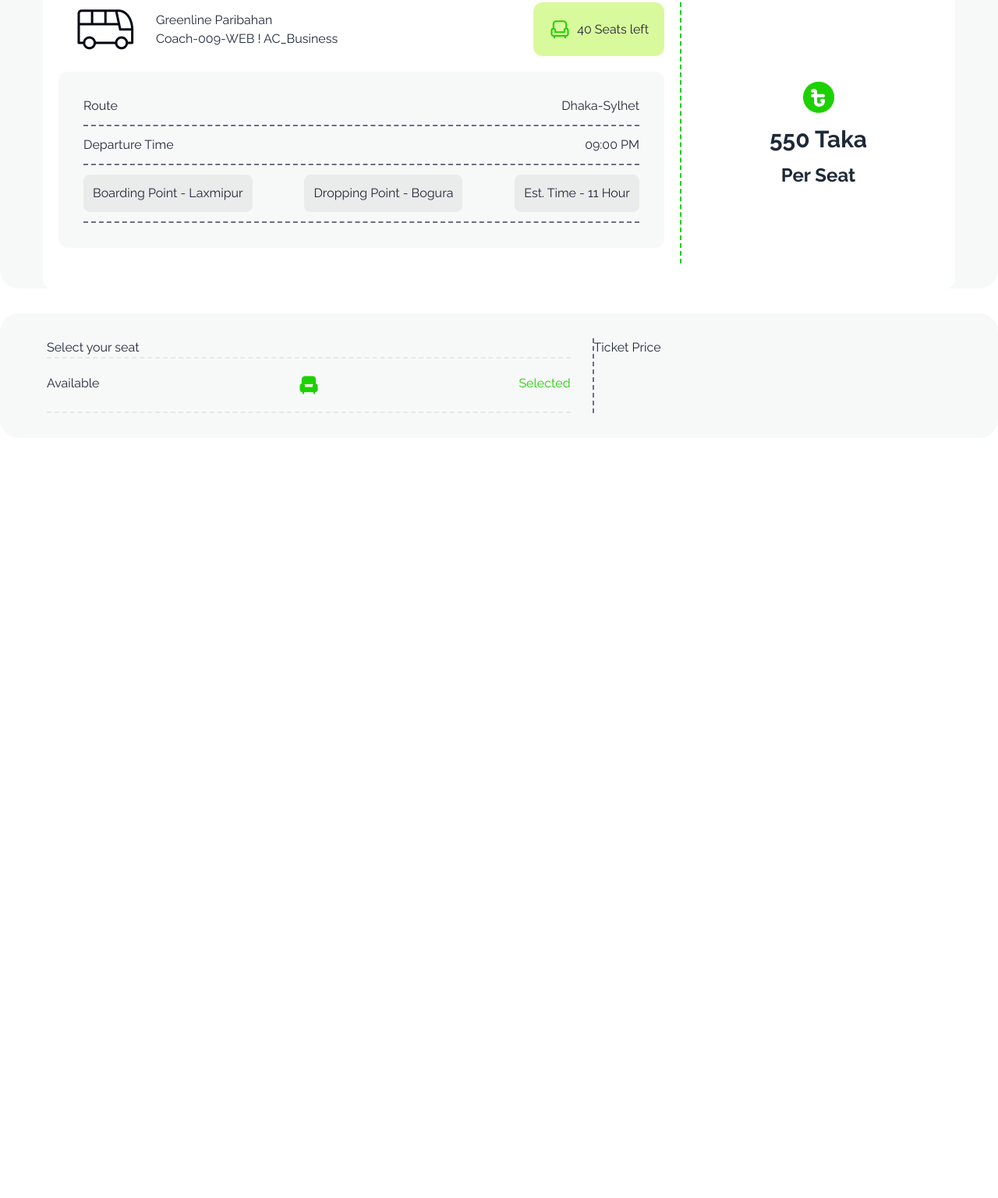
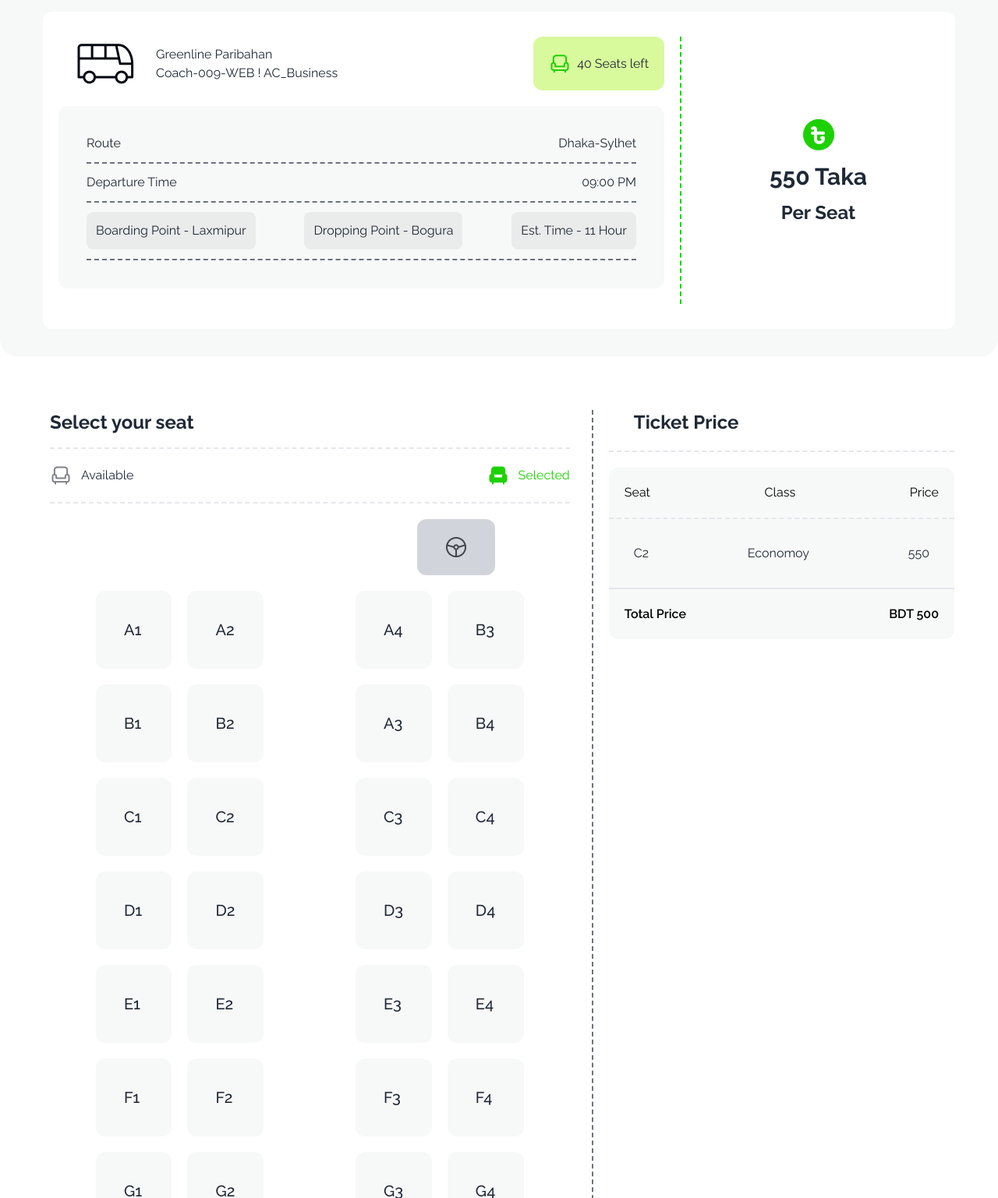
Before and after one commit to nafiulalis/smart-ticket, a plain HTML site: page index.html in a window 1280 px wide. Shown: the part 1263-2800 px from the top of the page at 78% size. Before the commit the page ends 1825 px from the top, so only its background shows below. Drawn offline with nearby package versions, Linux system fonts and the light colour scheme.

Commit message:
Seat section added

```diff
--- a/index.html
+++ b/index.html
@@ -87,26 +87,26 @@
             <div class="coupon-container flex justify-center gap-12">
                 <!-- New 15 Coupon -->
                 <div class="flex justify-center">
-                    <div class="bg-[#FFBF0F] text-center p-8 space-y-1 border-r-2 border-dashed rounded-l-2xl">
+                    <div class="bg-[#FFBF0F] text-center p-9 space-y-1 border-r-2 border-dashed rounded-l-2xl">
                         <h3 class="text-4xl font-bold">15% OFF</h3>
                         <p>on your next purchase</p>
                         <p>use by January 2024</p>
                     </div>
 
-                    <div class="bg-[#FFBF0F] text-center p-8 space-y-1 rounded-r-2xl flex flex-col items-center">
+                    <div class="bg-[#FFBF0F] text-center p-9 space-y-1 rounded-r-2xl flex flex-col items-center">
                         <h3 class="text-4xl font-bold">NEW15</h3>
                         <p>Coupon Code</p>
                     </div>
                 </div>
                 <!-- Couple 20 Coupon -->
                 <div class="flex justify-center">
-                    <div class="bg-[#F78C9C] text-center p-8 space-y-1 border-r-2 border-dashed rounded-l-2xl">
+                    <div class="bg-[#F78C9C] text-center p-9 space-y-1 border-r-2 border-dashed rounded-l-2xl">
                         <h3 class="text-4xl font-bold">20% OFF</h3>
                         <p>on your next purchase</p>
                         <p>use by January 2024</p>
                     </div>
 
-                    <div class="bg-[#F78C9C] text-center p-8 space-y-1 rounded-r-2xl flex flex-col items-center">
+                    <div class="bg-[#F78C9C] text-center p-9 space-y-1 rounded-r-2xl flex flex-col items-center">
                         <h3 class="text-4xl font-bold">Couple 20</h3>
                         <p>Coupon Code</p>
                     </div>
@@ -121,7 +121,7 @@
             </div>
         </section>
         <!-- Ticket Section -->
-        <section class="bg-[#F7F8F8] rounded-3xl mt-8">
+        <section class="bg-[#F7F8F8] rounded-3xl mt-8 py-9">
 
             <!-- Ticket Details and schedule container -->
 
@@ -130,7 +130,7 @@
                 <p>Yes, you can run unit tests and view the results directly within the app. <br> The integrated testing
                     features allow for a streamlined .</p>
             </div>
-            <div class="flex bg-[white] w-[1170px] mx-auto rounded-xl py-8 ">
+            <div class="flex bg-[white] w-[1170px] mx-auto rounded-xl py-8">
                 <!-- left side of ticket -->
                 <div class="w-[70%]  border-r-2 border-dashed border-[#1DD100]">
                     <div class="flex justify-between items-center px-5">
@@ -148,7 +148,7 @@
                             </div>
                         </div>
                     </div>
-                    <div class="bg-[#F7F8F8] m-5 p-8 rounded-xl">
+                    <div class="bg-[#F7F8F8] m-5 p-9 rounded-xl">
                         <div class="flex pb-3 justify-between border-b-2 border-dashed border-gray-500 ">
                             <span>Route</span>
                             <span>Dhaka-Sylhet</span>
@@ -174,18 +174,93 @@
             </div>
         </section>
         <!-- Seat Section -->
-        <section  class="bg-[#F7F8F8] rounded-3xl mt-8">
-            <div class="flex p-8">
+        <section class="bg-[#ffffff] rounded-3xl mt-8">
+            <div class="flex p-9">
                 <div class="w-[60%] border-r-2 border-dashed border-gray-500 px-7">
-                    <span>Select your seat</span>
-                    <div class="flex justify-between border-b-2 border-t-2 border-dashed border-gray-200 py-5">
-                        <span  class=""> Available </span>
-                        <img src="/images/seat-green-filled.png" alt="" srcset="">
-                        <span class="text-[#1dd100]">Selected</span>
+                    <span class="text-2xl font-bold">Select your seat</span>
+                    <div class="flex justify-between border-b-2 border-t-2 border-dashed border-gray-200 py-5 mt-4">
+                        <div class="flex justify-center items-center space-x-3">
+                            <img src="/images/seat-gray.png" alt="">
+                            <span class=""> Available </span>
+                        </div>
+                        <div class="flex justify-center items-center space-x-3">
+                            <img src="/images/seat-green-filled.png" alt="" srcset="">
+                            <span class="text-[#1dd100]">Selected</span>
+                        </div>
+                    </div>
+                    <div
+                        class="flex justify-center items-center ml-auto rounded-xl py-5 bg-gray-300 w-[100px] mt-5 mr-24 ">
+                        <img src="/images/wheel.png" alt="">
+                    </div>
+                    <div class="flex justify-around pt-5">
+                        <!-- Seat Left side -->
+                        <div class="seat-box grid grid-cols-2 gap-5">
+                            <span class="text-xl font-medium bg-[#F7F8F8] p-9 rounded-xl">A1</span>
+                            <span class="text-xl font-medium bg-[#F7F8F8] p-9 rounded-xl">A2</span>
+                            <span class="text-xl font-medium bg-[#F7F8F8] p-9 rounded-xl">B1</span>
+                            <span class="text-xl font-medium bg-[#F7F8F8] p-9 rounded-xl">B2</span>
+                            <span class="text-xl font-medium bg-[#F7F8F8] p-9 rounded-xl">C1</span>
+                            <span class="text-xl font-medium bg-[#F7F8F8] p-9 rounded-xl">C2</span>
+                            <span class="text-xl font-medium bg-[#F7F8F8] p-9 rounded-xl">D1</span>
+                            <span class="text-xl font-medium bg-[#F7F8F8] p-9 rounded-xl">D2</span>
+                            <span class="text-xl font-medium bg-[#F7F8F8] p-9 rounded-xl">E1</span>
+                            <span class="text-xl font-medium bg-[#F7F8F8] p-9 rounded-xl">E2</span>
+                            <span class="text-xl font-medium bg-[#F7F8F8] p-9 rounded-xl">F1</span>
+                            <span class="text-xl font-medium bg-[#F7F8F8] p-9 rounded-xl">F2</span>
+                            <span class="text-xl font-medium bg-[#F7F8F8] p-9 rounded-xl">G1</span>
+                            <span class="text-xl font-medium bg-[#F7F8F8] p-9 rounded-xl">G2</span>
+                            <span class="text-xl font-medium bg-[#F7F8F8] p-9 rounded-xl">H1</span>
+                            <span class="text-xl font-medium bg-[#F7F8F8] p-9 rounded-xl">H2</span>
+                            <span class="text-xl font-medium bg-[#F7F8F8] p-9 rounded-xl">I1</span>
+                            <span class="text-xl font-medium bg-[#F7F8F8] p-9 rounded-xl">I2</span>
+                            <span class="text-xl font-medium bg-[#F7F8F8] p-9 rounded-xl">J1</span>
+                            <span class="text-xl font-medium bg-[#F7F8F8] p-9 rounded-xl">J2</span>
+
+
+                        </div>
+                        <!-- Seat right side -->
+                        <div class=" seat-box grid grid-cols-2 gap-5">
+                            <span class="text-xl font-medium bg-[#F7F8F8] p-9 rounded-xl">A4</span>
+                            <span class="text-xl font-medium bg-[#F7F8F8] p-9 rounded-xl">B3</span>
+                            <span class="text-xl font-medium bg-[#F7F8F8] p-9 rounded-xl">A3</span>
+                            <span class="text-xl font-medium bg-[#F7F8F8] p-9 rounded-xl">B4</span>
+                            <span class="text-xl font-medium bg-[#F7F8F8] p-9 rounded-xl">C3</span>
+                            <span class="text-xl font-medium bg-[#F7F8F8] p-9 rounded-xl">C4</span>
+                            <span class="text-xl font-medium bg-[#F7F8F8] p-9 rounded-xl">D3</span>
+                            <span class="text-xl font-medium bg-[#F7F8F8] p-9 rounded-xl">D4</span>
+                            <span class="text-xl font-medium bg-[#F7F8F8] p-9 rounded-xl">E3</span>
+                            <span class="text-xl font-medium bg-[#F7F8F8] p-9 rounded-xl">E4</span>
+                            <span class="text-xl font-medium bg-[#F7F8F8] p-9 rounded-xl">F3</span>
+                            <span class="text-xl font-medium bg-[#F7F8F8] p-9 rounded-xl">F4</span>
+                            <span class="text-xl font-medium bg-[#F7F8F8] p-9 rounded-xl">G3</span>
+                            <span class="text-xl font-medium bg-[#F7F8F8] p-9 rounded-xl">G4</span>
+                            <span class="text-xl font-medium bg-[#F7F8F8] p-9 rounded-xl">H3</span>
+                            <span class="text-xl font-medium bg-[#F7F8F8] p-9 rounded-xl">H4</span>
+                            <span class="text-xl font-medium bg-[#F7F8F8] p-9 rounded-xl">I3</span>
+                            <span class="text-xl font-medium bg-[#F7F8F8] p-9 rounded-xl">I4</span>
+                            <span class="text-xl font-medium bg-[#F7F8F8] p-9 rounded-xl">J3</span>
+                            <span class="text-xl font-medium bg-[#F7F8F8] p-9 rounded-xl">J4</span>
+                        </div>
                     </div>
                 </div>
-                <div class="w-[40%]">
-                    <h3>Ticket Price</h3>
+                <div class="w-[40%] px-5">
+                    <h3 class="text-2xl font-bold px-8 pb-5 border-b-2 border-dashed mb-5 ">Ticket Price</h3>
+                    <div class="bg-[#F7F8F8] rounded-xl">
+                        <div class="flex flex-row justify-between p-5 border-b-2 border-dashed border-gray-200">
+                            <h4 class="text-black">Seat</h4>
+                            <h4 class="text-black">Class</h4>
+                            <h4 class="text-black">Price</h4>
+                        </div>
+                        <div class="flex justify-between p-8  border-b-2 border-gray-200">
+                            <p>C2</p>
+                            <p>Economoy</p>
+                            <p>550</p>
+                        </div>
+                        <div class="flex justify-between">
+                            <h4 class="text-[black] font-semibold p-5">Total Price</h4>
+                            <h4 class="text-[black] font-semibold p-5">BDT 500</h4>
+                        </div>
+                    </div>
                 </div>
             </div>
         </section>
```
Also changed, not shown: images/wheel.png (added).
